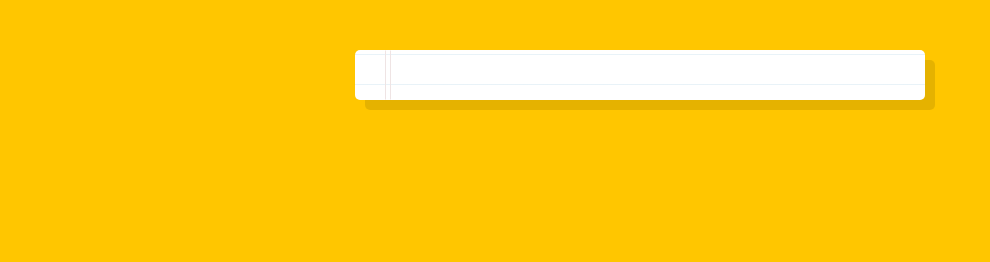
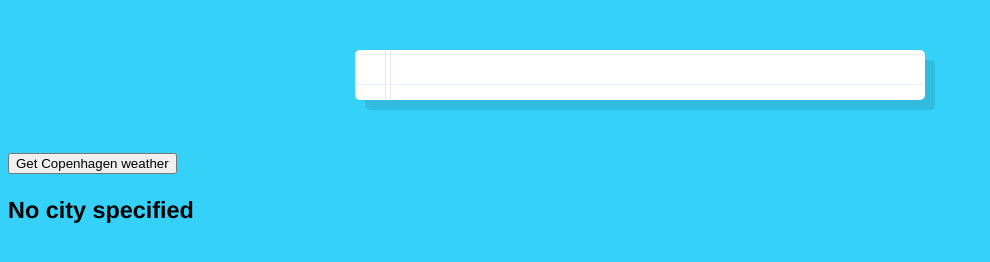
Before and after one commit to mbrodt/MyJavaScript30, a website: page 20 - Speech Detection/index-START.html in a window 1280 px wide. Shown: the whole page, without its empty margins (0-990 px from the left). Drawn offline with nearby package versions, Linux system fonts and the light colour scheme.

Commit message:
Weather speech done

```diff
--- a/20 - Speech Detection/index-START.html
+++ b/20 - Speech Detection/index-START.html
@@ -3,39 +3,60 @@
 <head>
   <meta charset="UTF-8">
   <title>Speech Detection</title>
+  <script src="https://ajax.googleapis.com/ajax/libs/jquery/2.1.3/jquery.min.js"></script>
 </head>
 <body>
 
   <div class="words" contenteditable>
   </div>
-  <!-- <button>Click me!</button> -->
+  <button>Get Copenhagen weather</button>
+  <!-- <h2>Hey</h2> -->
+  <h3>No city specified</h3>
 
 <script>
   window.SpeechRecognition = window.SpeechRecognition || window.webkitSpeechRecognition;
 
   const recognition = new SpeechRecognition();
-  recognition.interimResults = true;
+  const btn = document.querySelector("button");
+  const h3 = document.querySelector("h3");
+  const words = document.querySelector('.words');
+  let p = document.createElement('p');
 
-  let p = document.createElement('p');
-  const words = document.querySelector('.words');
   words.appendChild(p);
 
-  recognition.addEventListener('result', e => {
+  function getWeather(city){
+    if (city === 'CPH') city = 'Copenhagen'
+
+        $.getJSON(`http://api.openweathermap.org/data/2.5/weather?q=${city}&units=metric&APPID=31a20c37cb371651aef061539f43b521`,function(json){
+          // Show the entire JSON response
+          // h2.innerText = (JSON.stringify(json));
+          h3.innerText = `The temperature is currently ${json.main.temp}° in ${json.name}. The minimum temperature is ${json.main.temp_min}°, and the maximum temperature is ${json.main.temp_max}°. The wind speed is ${json.wind.speed}m/s. The cloudiness is ${json.clouds.all}%. Enjoy your day!`;
+        });
+    }
+
+  // Take the speech and transform it into actual words
+  function speechToText(e) {
     const transcript = Array.from(e.results)
       .map(result => result[0])
       .map(result => result.transcript)
       .join('');
-
+      console.log(transcript);
       p.textContent = transcript;
+      // When finished with a segment, add it to a paragraph and append it on the page
       if (e.results[0].isFinal) {
         p = document.createElement('p');
         words.appendChild(p);
+        getWeather(transcript);
       }
     console.log(transcript);
+  }
+
+  recognition.interimResults = true;
+  btn.addEventListener('click', func => {
+    getWeather('Copenhagen'); //Default on button press
   });
-
+  recognition.addEventListener('result', speechToText);
   recognition.addEventListener('end', recognition.start);
-
   recognition.start();
 
 </script>
@@ -47,7 +68,7 @@
     }
 
     body {
-      background:#ffc600;
+      background:#36d1f8;
       font-family: 'helvetica neue';
       font-weight: 200;
       font-size: 20px;
```
Also changed, not shown: 1 other file.
